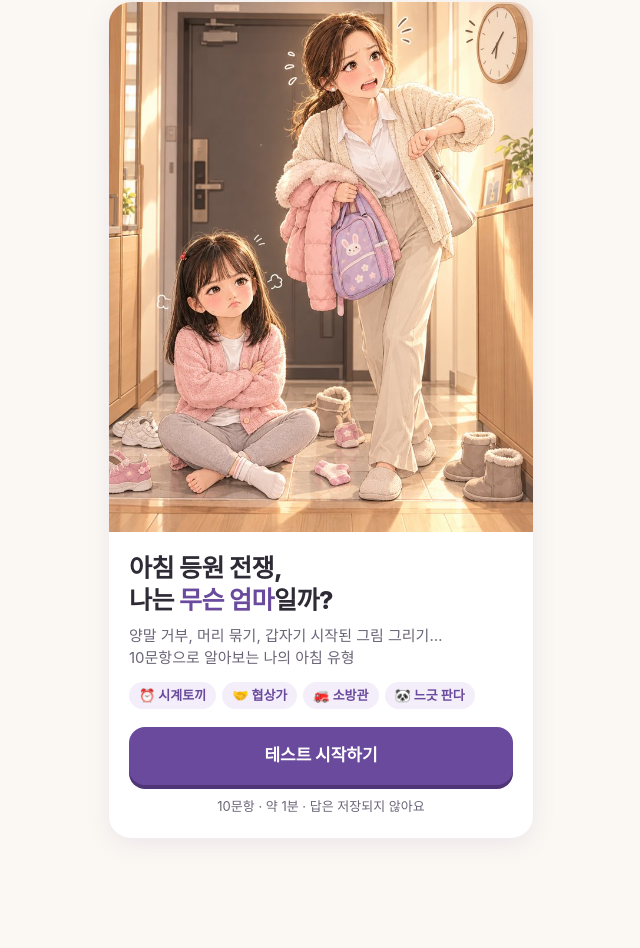
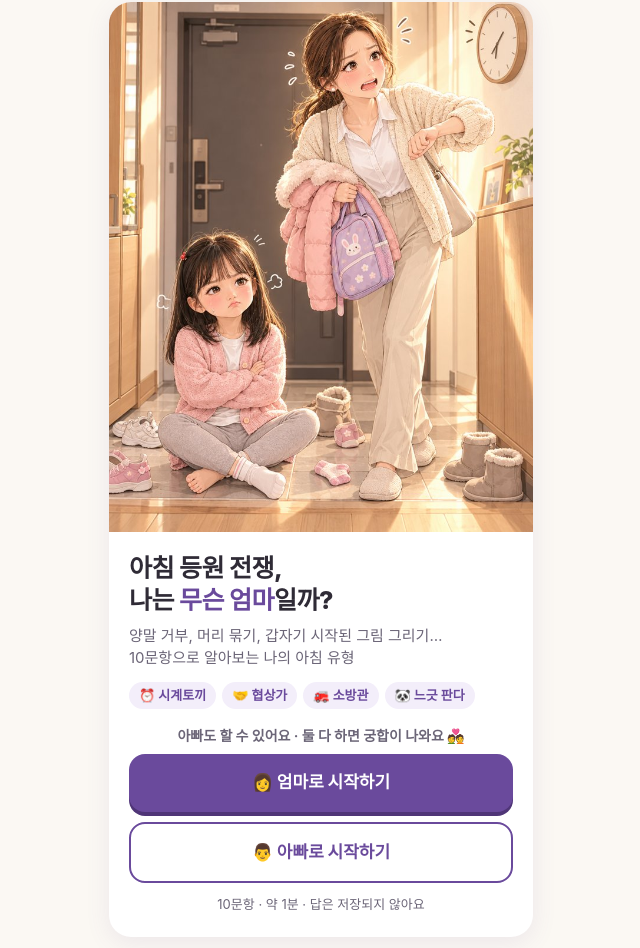
Before and after one commit to 07161228min-ai/07161228min-ai.github.io, a plain HTML site: page dungwon/index.html in a window 1280 px wide. Shown: the part 48-996 px from the top of the page, without its empty margins (319-959 px from the left). Before the commit the page ends 926 px from the top, so only its background shows below. Drawn offline with Linux system fonts and the light colour scheme; a web font is replaced by a local one.

Commit message:
아빠로 시작하기 버튼 추가: dungwon

```diff
--- a/dungwon/index.html
+++ b/dungwon/index.html
@@ -66,6 +66,8 @@ h1 em { font-style:normal; color:var(--pu); }
 .toast { position:fixed; left:50%; bottom:28px; transform:translateX(-50%); background:#2f2b36; color:#fff; padding:10px 16px; border-radius:99px; font-size:14px; opacity:0; transition:.25s; pointer-events:none; }
 .toast.on { opacity:.95; }
 .hide { display:none !important; }
+.both { margin-top:16px; font-size:14px; font-weight:700; color:var(--sub); text-align:center; }
+.both + .btn.main { margin-top:8px; }
 .others { display:grid; grid-template-columns:1fr 1fr; gap:8px; padding:4px 20px 6px; }
 .others button { border:0; background:#f8f5fc; border-radius:14px; padding:8px; font:inherit; font-size:13px; font-weight:700; color:var(--ink); cursor:pointer; display:flex; align-items:center; gap:8px; }
 .others img { width:42px; height:52px; object-fit:cover; border-radius:8px; }
@@ -92,7 +94,9 @@ h1 em { font-style:normal; color:var(--pu); }
       <p class="lead">양말 거부, 머리 묶기, 갑자기 시작된 그림 그리기…<br>10문항으로 알아보는 나의 아침 유형</p>
       <div class="invite hide" id="invite"></div>
       <div class="chips"><span class="chip">⏰ 시계토끼</span><span class="chip">🤝 협상가</span><span class="chip">🚒 소방관</span><span class="chip">🐼 느긋 판다</span></div>
-      <button class="btn main" onclick="begin()">테스트 시작하기</button>
+      <p class="both" id="both">아빠도 할 수 있어요 · 둘 다 하면 궁합이 나와요 💑</p>
+      <button class="btn main" id="btnmom" onclick="begin()">👩 엄마로 시작하기</button>
+      <button class="btn line" id="btndad" onclick="startAs()">👨 아빠로 시작하기</button>
       <p class="count">10문항 · 약 1분 · 답은 저장되지 않아요</p>
     </div>
   </section>
@@ -218,6 +222,7 @@ const getCompat = (a,b) => COMPAT[ckey(a,b)];
 
 function track(ev){ try{ if (window.gtag) gtag('event', ev, {from}); }catch(e){} }
 function show(id){ ["start","quiz","result"].forEach(s=>$(s).classList.toggle("hide", s!==id)); window.scrollTo(0,0); }
+function startAs(){ const q=new URLSearchParams(location.search); ['r','m','v','pt'].forEach(x=>q.delete(x)); q.set('who','dad'); q.set('go','1'); location.replace(location.pathname+'?'+q.toString()); }
 function begin(){ cur=0; ans=[]; show("quiz"); render(); track('start'); }
 function render(){
   const [q, opts] = Q[cur];
@@ -354,7 +359,9 @@ function saveCard(){
 }
 
 // 공유 링크로 들어온 결과(?r=) 바로 보여 주기 대신, 받은 사람은 테스트부터 하게
-(function(){ const r = QS.get("r"), m = QS.get("m");
+(function(){
+  if (QS.has('who') || PT){ $('both').classList.add('hide'); $('btndad').classList.add('hide'); $('btnmom').textContent = '테스트 시작하기'; }
+  if (QS.get('go')==='1'){ const q=new URLSearchParams(location.search); q.delete('go'); history.replaceState(null,'',location.pathname+'?'+q.toString()); setTimeout(begin,0); } const r = QS.get("r"), m = QS.get("m");
   if (BG) $("promo").classList.add("hide");
   if (WHO==="dad"){ $("h1role").textContent = "무슨 아빠"; document.title = "아침 등원 전쟁, 나는 무슨 아빠? | 맘들의 정보터"; }
   $("rnote").innerHTML = `재미로 보는 테스트예요. 정답인 ${ROLE} 유형은 없어요 💜<br>맘들의 정보터`;
```
